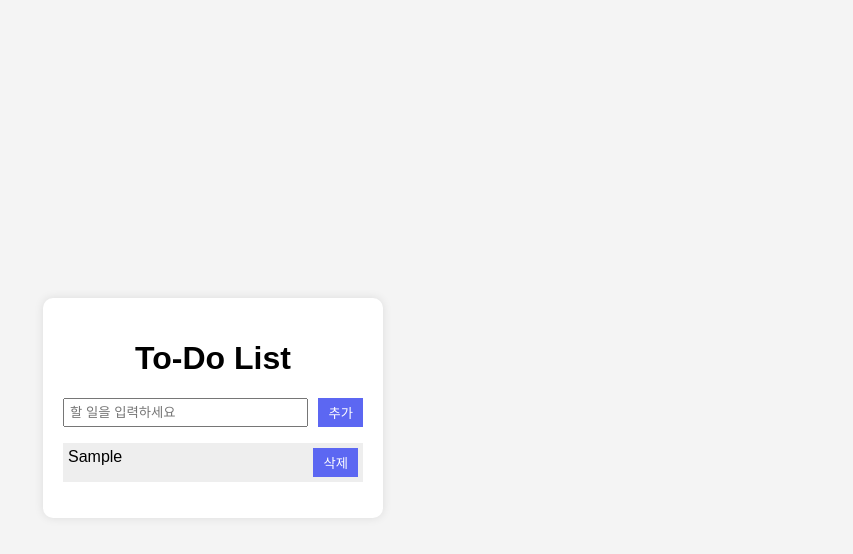
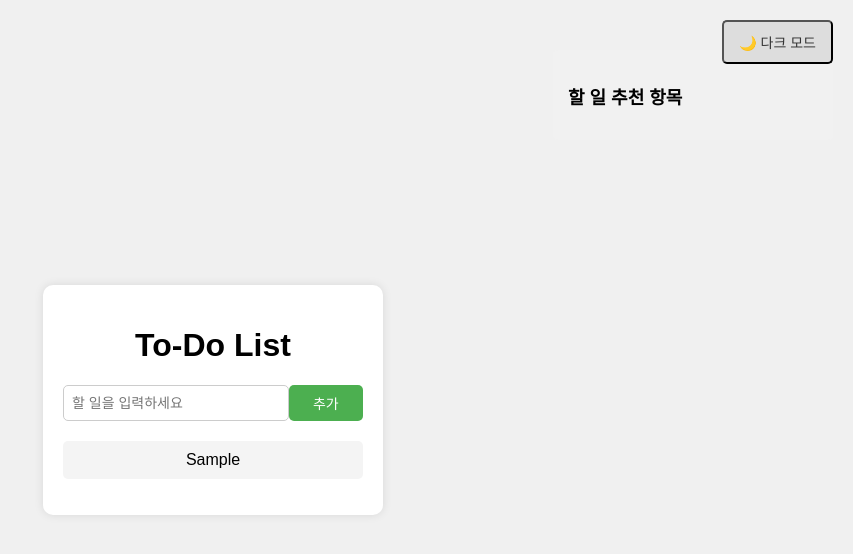
Before and after one commit to hiwonwon/todosite, a plain HTML site: page index.html in a window 1280 px wide. Both pictures are taken after typing "Sample" into the empty fields and a click on the button "추가". Shown: the whole page, without its empty margins (427-1280 px from the left). Drawn offline with Linux system fonts and the light colour scheme.

Commit message:
추천항목, 다크모드, 추천항목 클릭시 자동입력

```diff
--- a/index.html
+++ b/index.html
@@ -7,6 +7,16 @@
     <link rel="stylesheet" href="style.css">
 </head>
 <body>
+    <!-- 다크 모드 버튼 추가 -->
+    <button id="dark-mode-btn">🌙 다크 모드</button>
+
+    <!-- AI 추천 항목 추가 -->
+    <div id="ai-recommendations">
+        <h3>할 일 추천 항목</h3>
+        <ul id="ai-list"></ul>
+    </div>
+
+    <!-- 중앙 박스 (To-Do List) -->
     <div class="container">
         <h1>To-Do List</h1>
         <div class="input-box">
@@ -15,6 +25,7 @@
         </div>
         <ul id="todo-list"></ul>
     </div>
+
     <script src="script.js"></script>
 </body>
 </html>
--- a/script.js
+++ b/script.js
@@ -1,24 +1,75 @@
-document.addEventListener("DOMContentLoaded", function () {
-    const inputField = document.getElementById("todo-input");
-    const addButton = document.getElementById("add-btn");
+document.addEventListener("DOMContentLoaded", () => {
+    const darkModeBtn = document.getElementById("dark-mode-btn");
+    const body = document.body;
+    const todoInput = document.getElementById("todo-input");
+    const addBtn = document.getElementById("add-btn");
     const todoList = document.getElementById("todo-list");
+    const aiList = document.getElementById("ai-list");
 
-    addButton.addEventListener("click", function () {
-        const taskText = inputField.value.trim();
-        if (taskText === "") return; // 빈 값 방지
+    // AI 추천 목록 (고정 데이터로 예시)
+    const aiRecommendations = [
+        "운동하기",
+        "책 읽기",
+        "정리정돈",
+        "아침 일찍 일어나기",
+        "새로운 취미 시작하기"
+    ];
 
-        const listItem = document.createElement("li");
-        listItem.innerHTML = `
-            ${taskText}
-            <button class="delete-btn">삭제</button>
-        `;
-        todoList.appendChild(listItem);
+    // 추천 항목을 표시하는 함수
+    function showAIRecommendations(query) {
+        aiList.innerHTML = "";  // 기존 추천 항목 삭제
 
-        // 삭제 기능 추가
-        listItem.querySelector(".delete-btn").addEventListener("click", function () {
-            listItem.remove();
+        // 간단한 추천 알고리즘: 사용자가 입력한 내용에 따라 추천 항목 필터링
+        aiRecommendations.forEach(item => {
+            if (item.toLowerCase().includes(query.toLowerCase())) {
+                const li = document.createElement("li");
+                li.textContent = item;
+                aiList.appendChild(li);
+
+                // 추천 항목 클릭 시 해당 항목을 입력창에 채워주기
+                li.addEventListener('click', () => {
+                    todoInput.value = item;
+                    aiList.innerHTML = ""; // 추천 목록을 비워줌
+                });
+            }
         });
+    }
 
-        inputField.value = ""; // 입력 필드 초기화
+    // 다크 모드 상태 확인
+    if (localStorage.getItem("darkMode") === "enabled") {
+        body.classList.add("dark-mode");
+        darkModeBtn.textContent = "☀️ 라이트 모드";
+    }
+
+    // 다크 모드 버튼 클릭 시 토글
+    darkModeBtn.addEventListener("click", () => {
+        body.classList.toggle("dark-mode");
+
+        if (body.classList.contains("dark-mode")) {
+            localStorage.setItem("darkMode", "enabled");
+            darkModeBtn.textContent = "☀️ 라이트 모드";
+        } else {
+            localStorage.setItem("darkMode", "disabled");
+            darkModeBtn.textContent = "🌙 다크 모드";
+        }
+    });
+
+    // 할 일 추가 버튼 클릭 시
+    addBtn.addEventListener("click", () => {
+        const todoText = todoInput.value;
+        if (todoText.trim() !== "") {
+            const li = document.createElement("li");
+            li.textContent = todoText;
+            todoList.appendChild(li);
+            todoInput.value = "";
+
+            // 할 일 추가 후 추천 항목을 업데이트
+            showAIRecommendations(todoText);
+        }
+    });
+
+    // 할 일 입력 시 AI 추천 항목 실시간 업데이트
+    todoInput.addEventListener("input", () => {
+        showAIRecommendations(todoInput.value);
     });
 });
--- a/style.css
+++ b/style.css
@@ -1,14 +1,64 @@
+/* 기본 스타일 */
 body {
     font-family: Arial, sans-serif;
+    margin: 0;
+    padding: 0;
     display: flex;
     justify-content: center;
     align-items: center;
-    height: 100vh;
-    background-color: #f4f4f4;
+    min-height: 100vh;
+    background-color: #f0f0f0;
+    position: relative;  /* 다크모드 버튼 위치를 절대 위치로 설정하기 위한 부모 */
 }
 
+/* 다크 모드 버튼 스타일 */
+#dark-mode-btn {
+    position: absolute;
+    top: 20px;  /* 상단 여백 조정 */
+    right: 20px;  /* 오른쪽 여백 */
+    padding: 10px 15px;
+    border-radius: 5px;
+    background-color: #ddd;
+    color: #333;
+    font-size: 14px;
+    cursor: pointer;
+    z-index: 1000;  /* 다른 콘텐츠보다 위로 배치 */
+}
+
+/* AI 추천 항목 스타일 */
+#ai-recommendations {
+    position: absolute;
+    top: 50px;
+    right: 20px;
+    background-color: #f1f1f1;
+    padding: 15px;
+    border-radius: 5px;
+    width: 250px;
+    text-align: left;
+    z-index: 999;
+}
+
+#ai-recommendations h3 {
+    margin-bottom: 10px;
+    font-size: 18px;
+}
+
+#ai-recommendations ul {
+    list-style-type: none;
+    padding: 0;
+}
+
+#ai-recommendations li {
+    background-color: #fff;
+    padding: 10px;
+    margin-bottom: 5px;
+    border-radius: 3px;
+    cursor: pointer;
+}
+
+/* 중앙 박스 스타일 */
 .container {
-    background: white;
+    background-color: white;
     padding: 20px;
     border-radius: 10px;
     box-shadow: 0 0 10px rgba(0, 0, 0, 0.1);
@@ -16,33 +66,71 @@ body {
     text-align: center;
 }
 
+/* 입력 박스 스타일 */
 .input-box {
     display: flex;
-    gap: 10px;
+    justify-content: space-between;
+    margin-bottom: 20px;
 }
 
-input {
-    flex: 1;
-    padding: 5px;
+.input-box input {
+    width: 70%;
+    padding: 8px;
+    font-size: 14px;
+    border: 1px solid #ccc;
+    border-radius: 5px;
 }
 
-button {
-    background: #5c67f2;
+.input-box button {
+    width: 25%;
+    padding: 8px;
+    font-size: 14px;
+    background-color: #4CAF50;
     color: white;
     border: none;
-    padding: 5px 10px;
+    border-radius: 5px;
     cursor: pointer;
 }
 
+.input-box button:hover {
+    background-color: #45a049;
+}
+
+/* 할 일 리스트 스타일 */
 ul {
-    list-style: none;
+    list-style-type: none;
     padding: 0;
 }
 
-li {
-    display: flex;
-    justify-content: space-between;
-    padding: 5px;
-    background: #eee;
-    margin-top: 5px;
+ul li {
+    background-color: #f4f4f4;
+    padding: 10px;
+    margin-bottom: 10px;
+    border-radius: 5px;
+    font-size: 16px;
 }
+
+/* 다크 모드에서 스타일 변경 */
+.dark-mode {
+    background-color: #333;
+    color: white;
+}
+
+.dark-mode .container {
+    background-color: #444;
+    color: white;
+}
+
+.dark-mode #dark-mode-btn {
+    background-color: #444;
+    color: white;
+}
+
+.dark-mode #ai-recommendations {
+    background-color: #333;
+    color: white;
+}
+
+.dark-mode #ai-recommendations li {
+    background-color: #444;
+}
```
